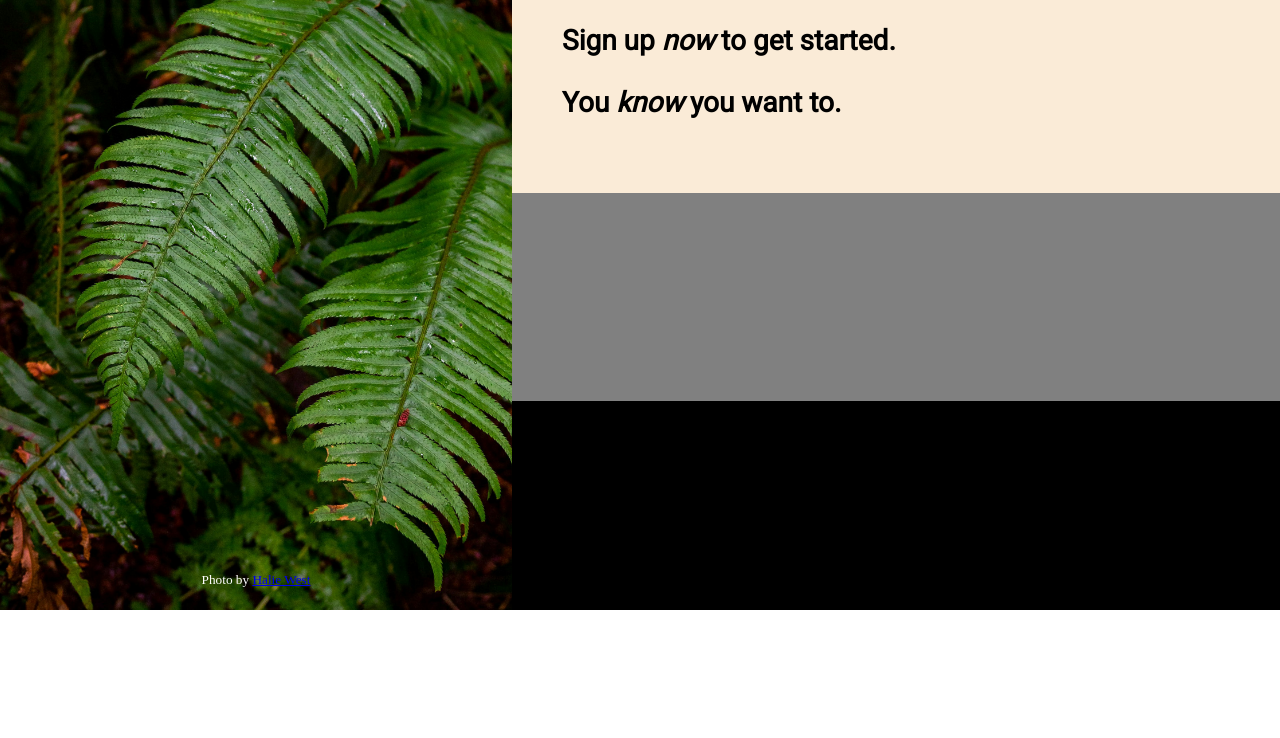
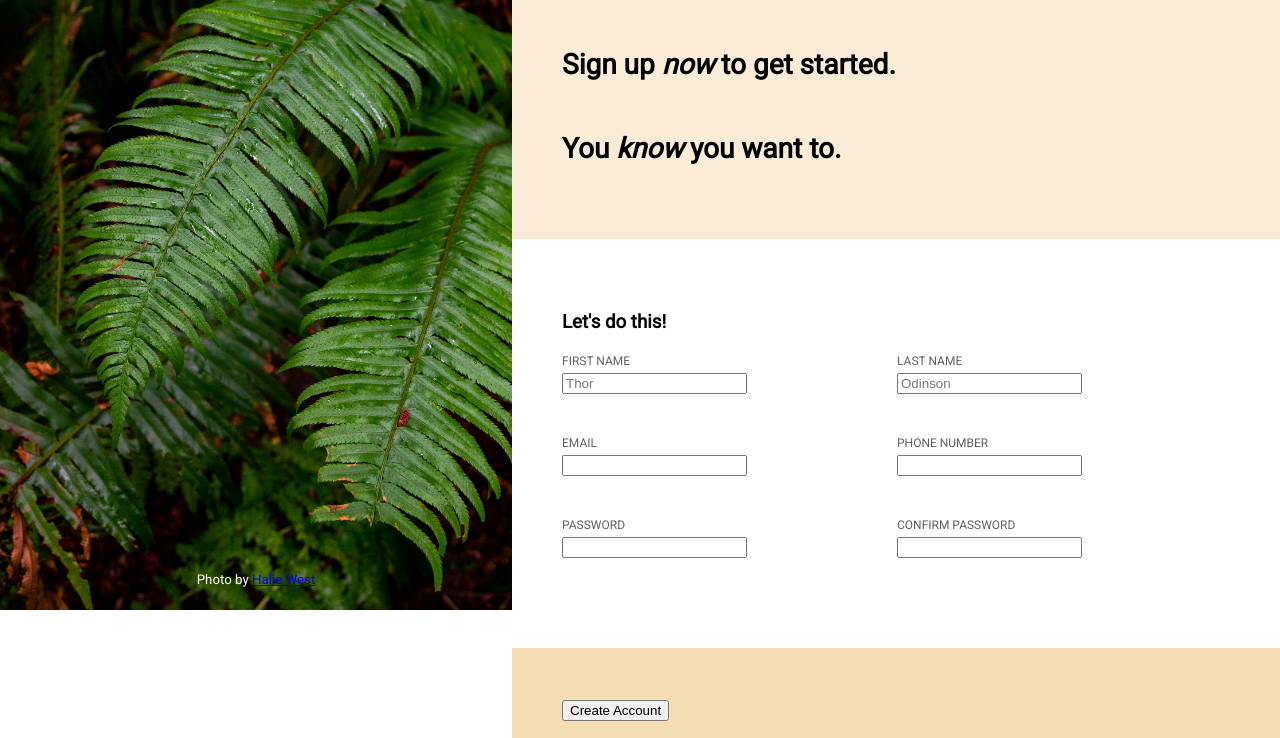
Before and after one commit to chrscalco/top_form, a plain HTML site: page index.html in a window 1280 px wide. Shown: the part 190-928 px from the top of the page. Before the commit the page ends 800 px from the top, so only its background shows below. Drawn offline with Linux system fonts and the light colour scheme.

Commit message:
Mostly done with layout stuff onto working the styling

```diff
--- a/index.html
+++ b/index.html
@@ -25,9 +25,58 @@
         </div>
         <div class="form-section">
 
+           <h3>Let's do this!</h3>
+
+           <form action="#" id="account-form">
+
+            <div class="form-row">
+
+                <div class="form-col">
+                    <label for="first-name">FIRST NAME</label>
+                    <input type="text" id="first-name" name="first-name" placeholder="Thor" required>
+                </div>
+
+                <div class="form-col">
+                    <label for="last-name">LAST NAME</label>
+                    <input type="text" id="last-name" name="last-name" placeholder="Odinson" required>
+                </div>
+
+            </div>
+
+
+            <div class="form-row">
+
+                <div class="form-col">
+                    <label for="email">EMAIL</label>
+                    <input type="email">
+                </div>
+
+                <div class="form-col">
+                    <label for="phone-number">PHONE NUMBER</label>
+                    <input type="tel" name="phone-number" id="phone-number" required>
+                </div>
+            </div>
+
+
+            <div class="form-row">
+
+                <div class="form-col">
+                    <label for="pwd">PASSWORD</label>
+                    <input type="password" name="pwd" id="pwd" required>
+                </div>
+
+                <div class="form-col">
+
+                    <label for="confirm-pwd">CONFIRM PASSWORD</label>
+                    <input type="password" name="confirm-pwd" id="confirm-pwd" required>
+                </div>
+            </div>
+
+           </form>
         </div>
         <div class="last-section">
-
+            <button type="submit" form="account-form" value="submit">Create Account</button>
+            <h4>Already have an account? <a href="#">Log in</a></h4>
         </div>
     </div>
 
--- a/styles.css
+++ b/styles.css
@@ -23,6 +23,7 @@
 body {
     display: flex;
     margin: 0;
+    font-family: 'robotoregular',sans-serif;
 }
 
 a:visited {
@@ -58,7 +59,6 @@ a:visited {
 #logo-img {
     width: 120px;
     height: 150px;
-
 }
 
 h1 {
@@ -81,23 +81,50 @@ h5 {
     flex-direction: column;
 }
 
+/*First section */
+
 .first-section {
     background-color: antiquewhite;
     padding: 50px;
     flex: 1;
+    display: flex;
+    flex-direction: column;
+    justify-content: end;
 }
 
+/* Form section */
+
 .form-section {
-    background-color: grey;
+    padding: 50px;
+    background-color: white;
     flex: 1;
 }
 
+.form-row {
+    display: flex;
+    margin-bottom: 40px;
+    gap: 150px;
+}
+
+.form-col {
+    display: flex;
+    flex-direction: column;
+}
+
+label {
+    font-size: 12px;
+    margin-bottom: 5px;
+    color: #5D6063;
+}
+
+/* Last section*/
+
 .last-section {
-    background-color: black;
+    padding: 50px;
+    background-color: wheat;
     flex: 1;
 }
 
 h2 {
-    font-family: 'robotoregular',sans-serif;
     font-size: 28px;
 }
```
